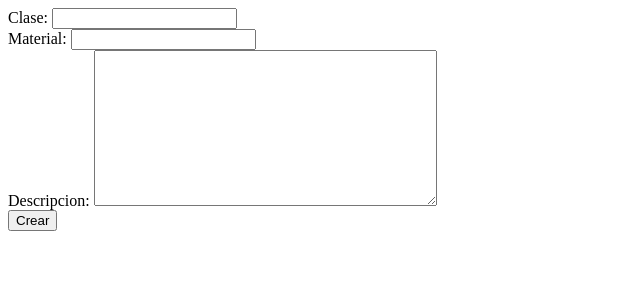
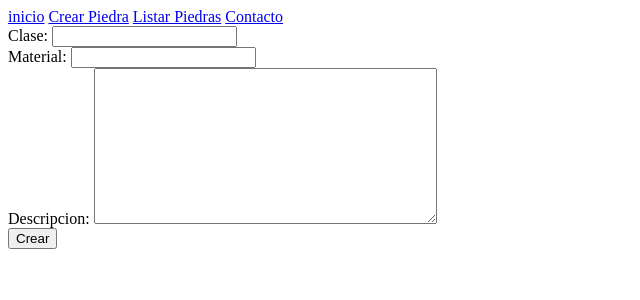
Before and after one commit to RomanForDev/Fortini-TuPrimeraPagina, a Django app: page /crear-piedra/ in a window 1280 px wide. Shown: the top 300 px of the page, without its empty margins (0-640 px from the left). Run offline with Django 5.2, Linux system fonts and the light colour scheme.

Commit message:
Agregado href a todos los templates para la navegación.

```diff
--- a/myapp/templates/contacto.html
+++ b/myapp/templates/contacto.html
@@ -6,6 +6,12 @@
     <title>Contactanos!</title>
 </head>
 <body>
+    <nav>
+        <a href={% url "inicio" %}>inicio</a>
+        <a href={% url "crear_piedra" %}>Crear Piedra</a>
+        <a href={% url "listar_piedras" %}>Listar Piedras</a>
+        <a href={% url "contacto" %}>Contacto</a>
+    </nav>
     <h1>
         <center> Contactá con nosotros! </center>
 
--- a/myapp/templates/crear_piedra.html
+++ b/myapp/templates/crear_piedra.html
@@ -6,6 +6,12 @@
     <title>Añadir</title>
 </head>
 <body>
+    <nav>
+        <a href={% url "inicio" %}>inicio</a>
+        <a href={% url "crear_piedra" %}>Crear Piedra</a>
+        <a href={% url "listar_piedras" %}>Listar Piedras</a>
+        <a href={% url "contacto" %}>Contacto</a>
+    </nav>
     <form action="" method="POST">
         {% csrf_token %}
         {{formulario}}
```
